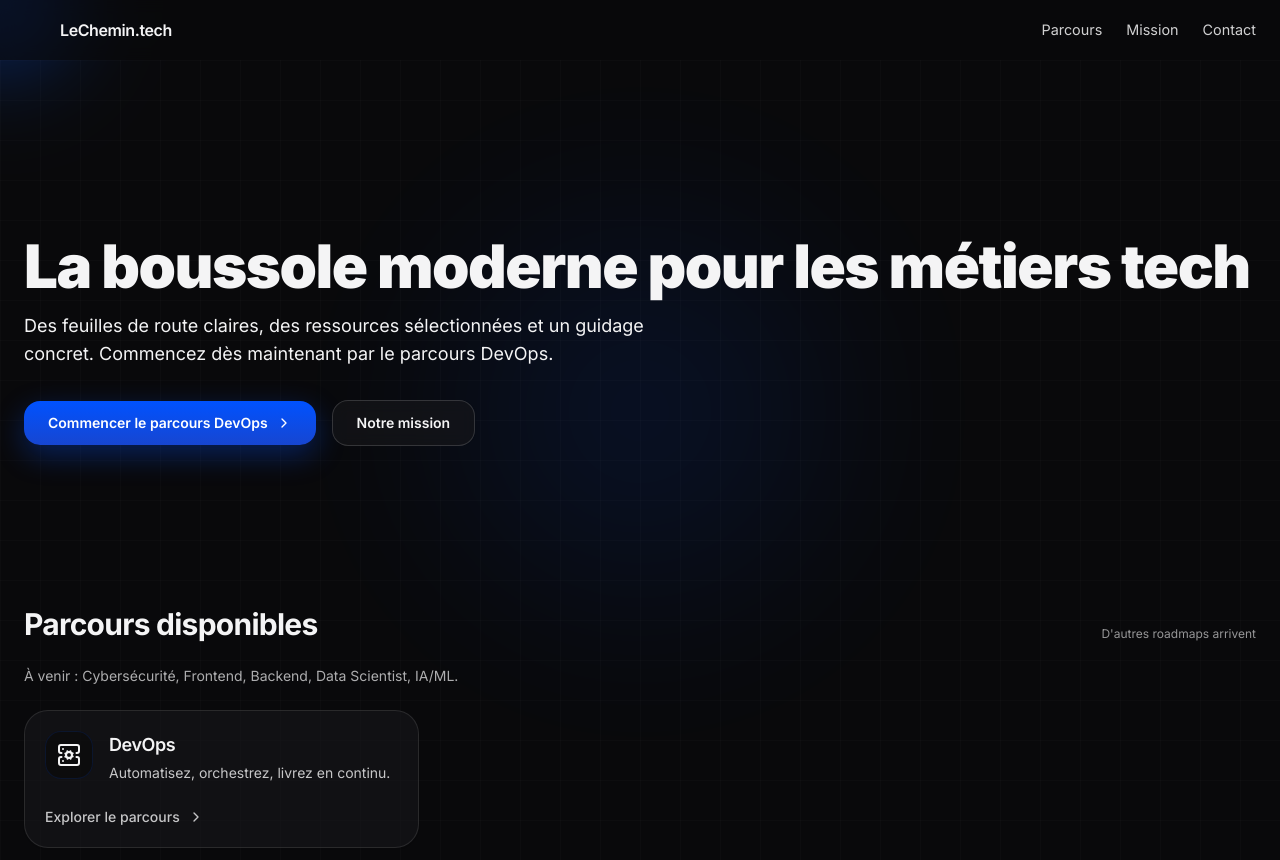
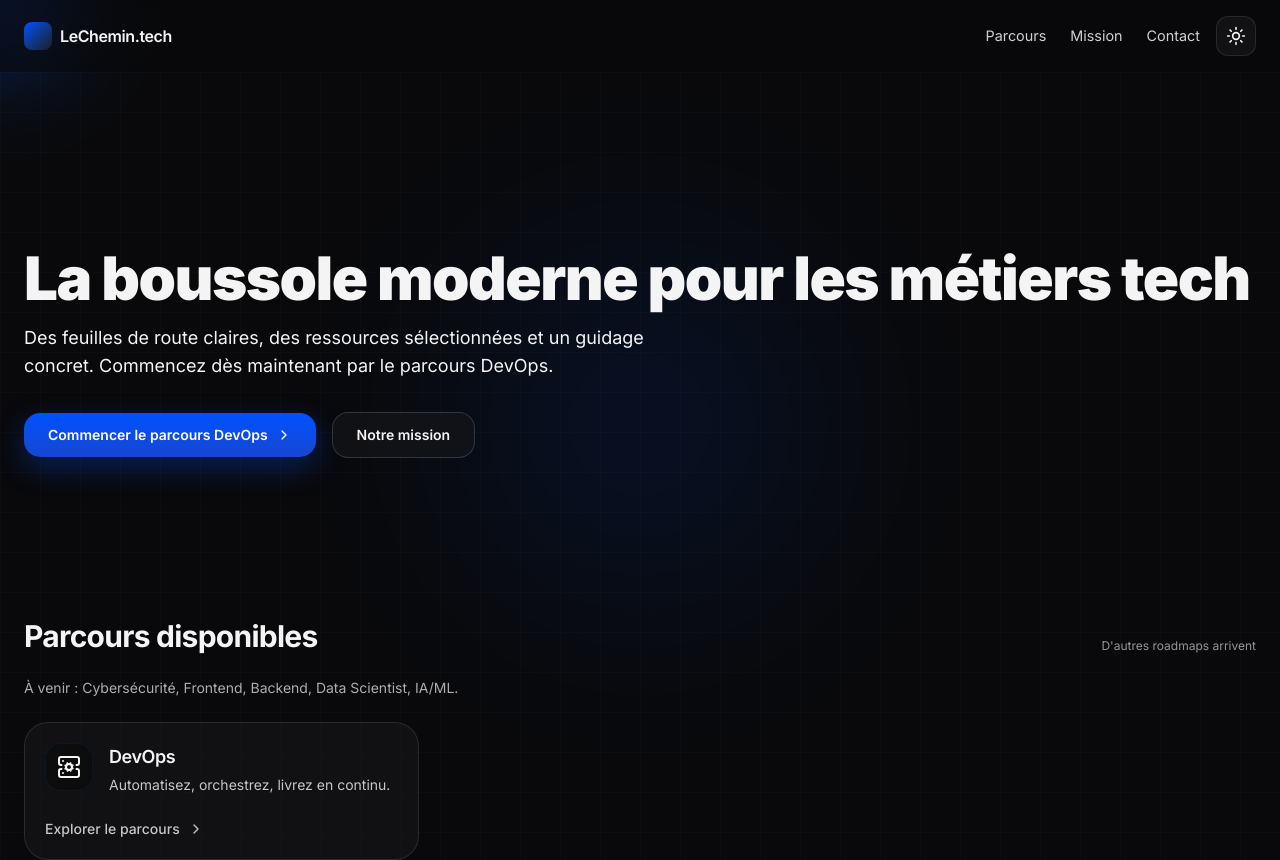
Before and after one commit to Tutanka01/LeChemin, a React (Vite) app: page / in a window 1280 px wide. Shown: the top 860 px of the page. Built offline with nearby package versions, Linux system fonts and the light colour scheme.

Commit message:
amelioration SEO

```diff
--- a/index.html
+++ b/index.html
@@ -4,13 +4,54 @@
     <meta charset="UTF-8" />
     <link rel="icon" type="image/svg+xml" href="/vite.svg" />
     <meta name="viewport" content="width=device-width, initial-scale=1.0" />
-    <title>LeChemin.tech - La boussole moderne pour les métiers tech</title>
-    <meta name="description" content="Des feuilles de route claires, des ressources sélectionnées et un guidage concret pour votre carrière tech. Commencez par le parcours DevOps." />
-    <link rel="preconnect" href="https://fonts.googleapis.com">
-    <link rel="preconnect" href="https://fonts.gstatic.com" crossorigin>
-    <link href="https://fonts.googleapis.com/css2?family=Inter:wght@300;400;500;600;700;800;900&display=swap" rel="stylesheet">
+    <title>LeChemin.tech - Apprendre DevOps & Cloud en Français (Feuilles de route)</title>
+    <meta name="description" content="Apprenez le DevOps, le Cloud, l'infrastructure, la CI/CD, la containerisation et la sécurité en français. Feuilles de route structurées, ressources sélectionnées et guides pratiques pour progresser rapidement." />
+    <meta name="keywords" content="devops, apprendre devops, cloud, aws, kubernetes, docker, ci cd, cours devops français, roadmap devops, formation devops, linux, git, terraform, sécurité, observabilité" />
+    <link rel="canonical" href="https://lechemin.tech/" />
+    <meta name="robots" content="index,follow,max-snippet:-1,max-image-preview:large,max-video-preview:-1" />
+    <meta name="theme-color" content="#0052FF" />
+
+    <!-- Open Graph -->
+    <meta property="og:site_name" content="LeChemin.tech" />
+    <meta property="og:type" content="website" />
+    <meta property="og:title" content="LeChemin.tech - Feuilles de route DevOps & Cloud en Français" />
+    <meta property="og:description" content="Roadmaps DevOps & Cloud complètes : Linux, Git, Docker, Kubernetes, AWS, Terraform, CI/CD, Sécurité. Parcourez, progressez, montez en compétences." />
+    <meta property="og:url" content="https://lechemin.tech/" />
+    <meta property="og:image" content="https://lechemin.tech/og-image.jpg" />
+    <meta property="og:image:alt" content="Roadmap DevOps & Cloud - LeChemin.tech" />
+
+    <!-- Twitter -->
+    <meta name="twitter:card" content="summary_large_image" />
+    <meta name="twitter:title" content="Feuilles de route DevOps & Cloud en Français - LeChemin.tech" />
+    <meta name="twitter:description" content="Apprentissage structuré: Linux, Git, Docker, Kubernetes, AWS, Terraform, CI/CD, Sécurité." />
+    <meta name="twitter:image" content="https://lechemin.tech/og-image.jpg" />
+
+    <!-- Pré-chargement / performance -->
+    <link rel="preconnect" href="https://fonts.googleapis.com" crossorigin />
+    <link rel="preconnect" href="https://fonts.gstatic.com" crossorigin />
+    <link href="https://fonts.googleapis.com/css2?family=Inter:wght@300;400;500;600;700;800;900&display=swap" rel="stylesheet" />
+
+    <!-- Données structurées JSON-LD -->
+    <script type="application/ld+json">
+      {"@context":"https://schema.org","@type":"WebSite","name":"LeChemin.tech","url":"https://lechemin.tech/","inLanguage":"fr","potentialAction":{"@type":"SearchAction","target":"https://lechemin.tech/?q={search_term_string}","query-input":"required name=search_term_string"}}
+    </script>
+    <script type="application/ld+json">
+      {"@context":"https://schema.org","@type":"Organization","name":"LeChemin.tech","url":"https://lechemin.tech/","logo":"https://lechemin.tech/logo.png","sameAs":["https://www.linkedin.com/company/lechemin","https://twitter.com/lechemin"]}
+    </script>
+    <script type="application/ld+json">
+      {"@context":"https://schema.org","@type":"Course","name":"Parcours DevOps","description":"Roadmap DevOps structurée: Linux, Git, Scripting, Docker, Kubernetes, Cloud, CI/CD, Sécurité & Observabilité.","provider":{"@type":"Organization","name":"LeChemin.tech","sameAs":"https://lechemin.tech/"},"educationalCredentialAwarded":"Compétences pratiques DevOps","inLanguage":"fr"}
+    </script>
+    <script type="application/ld+json">
+      {"@context":"https://schema.org","@type":"BreadcrumbList","itemListElement":[{"@type":"ListItem","position":1,"name":"Accueil","item":"https://lechemin.tech/"},{"@type":"ListItem","position":2,"name":"Parcours DevOps","item":"https://lechemin.tech/#devops"}]}
+    </script>
+    <link rel="sitemap" type="application/xml" title="Sitemap" href="/sitemap.xml" />
   </head>
   <body class="dark">
+    <noscript>
+      <div style="padding:1rem;max-width:760px;margin:0 auto;font-family:Inter,system-ui,sans-serif;font-size:14px;">
+        Pour une expérience complète (animations, navigation interactive), activez JavaScript. Vous pouvez néanmoins consulter la structure principale: Roadmap DevOps (Linux, Git, Scripting, Docker, Kubernetes, Cloud, CI/CD, Sécurité) et ressources en français.
+      </div>
+    </noscript>
     <div id="root"></div>
     <script type="module" src="/src/main.tsx"></script>
   </body>
--- a/package.json
+++ b/package.json
@@ -13,7 +13,8 @@
     "framer-motion": "^10.16.4",
     "lucide-react": "^0.294.0",
     "react": "^18.2.0",
-    "react-dom": "^18.2.0"
+    "react-dom": "^18.2.0",
+    "react-helmet-async": "^2.0.5"
   },
   "devDependencies": {
     "@types/react": "^18.2.37",
--- a/src/App.tsx
+++ b/src/App.tsx
@@ -4,24 +4,27 @@
 import React, { useEffect, useRef, useState } from "react";
 import { motion } from "framer-motion";
 import {
+  Moon,
+  Sun,
   ArrowLeft,
   Menu,
   X
 } from "lucide-react";
 import Home from "./pages/Home";
 import Parcours from "./pages/Parcours";
+import { Helmet, HelmetProvider } from 'react-helmet-async';
 
 export default function App() {
-  // Theme (force dark)
-  const [isDark] = useState(true);
+  // Theme (default: dark)
+  const [isDark, setIsDark] = useState(true);
   const [currentPage, setCurrentPage] = useState<"home" | "parcours">("home");
   const [mobileOpen, setMobileOpen] = useState(false);
 
   useEffect(() => {
     const root = document.documentElement;
-    root.classList.add("dark"); // toujours sombre
-    return () => root.classList.add("dark");
-  }, []);
+    if (isDark) root.classList.add("dark");
+    else root.classList.remove("dark");
+  }, [isDark]);
 
   useEffect(() => {
     document.body.style.overflow = mobileOpen ? 'hidden' : '';
@@ -46,7 +49,21 @@ export default function App() {
   const navigateToHome = () => { setCurrentPage("home"); setMobileOpen(false); };
 
   return (
-    <div className="relative">
+    <HelmetProvider>
+      <div className="relative" style={{ ['--accent' as string]: accent }}>
+        <Helmet>
+          <title>{currentPage === 'parcours' ? 'Parcours DevOps - LeChemin.tech' : 'LeChemin.tech - Roadmaps DevOps & Cloud en Français'}</title>
+          <meta name="description" content={currentPage === 'parcours' ? 'Parcours DevOps complet: Linux, Git, Scripting, Docker, Kubernetes, Cloud, CI/CD, Sécurité & Observabilité.' : 'Apprendre le DevOps & Cloud en français: roadmaps structurées, ressources sélectionnées, guides pratiques.'} />
+          <link rel="canonical" href={currentPage === 'parcours' ? 'https://lechemin.tech/parcours' : 'https://lechemin.tech/'} />
+          <meta property="og:title" content={currentPage === 'parcours' ? 'Parcours DevOps - LeChemin.tech' : 'LeChemin.tech - Roadmaps DevOps & Cloud'} />
+          <meta property="og:description" content={currentPage === 'parcours' ? 'Roadmap DevOps structurée avec étapes: Linux, Git, Scripting, Docker, Kubernetes, Cloud, CI/CD, Sécurité.' : 'Apprenez le DevOps, Kubernetes, Docker, Terraform, CI/CD, Cloud en français.'} />
+          <meta property="og:url" content={currentPage === 'parcours' ? 'https://lechemin.tech/parcours' : 'https://lechemin.tech/'} />
+          <meta property="og:image" content="https://lechemin.tech/og-image.jpg" />
+          <meta name="twitter:card" content="summary_large_image" />
+          <meta name="twitter:title" content={currentPage === 'parcours' ? 'Parcours DevOps - LeChemin.tech' : 'LeChemin.tech - Roadmaps DevOps & Cloud'} />
+          <meta name="twitter:description" content={currentPage === 'parcours' ? 'Roadmap DevOps complète en français.' : 'Apprendre le DevOps & Cloud en français.'} />
+          <meta name="twitter:image" content="https://lechemin.tech/og-image.jpg" />
+        </Helmet>
         {/* NAVBAR - Fixed across all pages */}
         <header className="sticky top-0 z-50 backdrop-blur supports-[backdrop-filter]:bg-white/60 dark:supports-[backdrop-filter]:bg-zinc-950/60">
           <nav className="mx-auto flex w-full max-w-7xl items-center justify-between px-4 py-3 md:py-4 md:px-6">
@@ -77,8 +94,15 @@ export default function App() {
                 )}
               </div>
 
-            {/* Theme toggle removed */}
-            {/* (Supprimé: plus de mode clair) */}
+              {/* Theme toggle */}
+              <button
+                onClick={() => setIsDark((v) => !v)}
+                className="inline-flex h-10 w-10 items-center justify-center rounded-xl border border-white/10 bg-white/70 text-zinc-800 transition hover:bg-white dark:bg-zinc-900/70 dark:text-zinc-100 dark:hover:bg-zinc-900"
+                aria-label="Basculer le thème"
+                title="Basculer le thème"
+              >
+                {isDark ? <Sun className="h-5 w-5" /> : <Moon className="h-5 w-5" />}
+              </button>
 
               {/* Hamburger bouton (mobile) */}
               <button
@@ -153,7 +177,12 @@ export default function App() {
                   </>
                 )}
                 <div className="pt-4 flex gap-3">
-                {/* Bouton thème supprimé */}
+                  <button
+                    onClick={() => setIsDark(v => !v)}
+                    className="flex-1 rounded-2xl bg-zinc-900 text-white py-4 text-sm font-medium dark:bg-white dark:text-zinc-900 transition"
+                  >
+                    {isDark ? 'Mode clair' : 'Mode sombre'}
+                  </button>
                 </div>
                 <div className="pt-10 text-[10px] uppercase tracking-[0.15em] text-center opacity-40">MENU</div>
               </div>
@@ -172,7 +201,7 @@ export default function App() {
           {currentPage === "home" ? (
             <Home
               isDark={isDark}
-            setIsDark={() => { /* noop: mode clair désactivé */ }}
+              setIsDark={setIsDark}
               onNavigateToParcours={navigateToParcours}
               glowRef={glowRef}
               handleMouseMove={handleMouseMove}
@@ -181,7 +210,7 @@ export default function App() {
           ) : (
             <Parcours
               isDark={isDark}
-            setIsDark={() => { /* noop */ }}
+              setIsDark={setIsDark}
               glowRef={glowRef}
               handleMouseMove={handleMouseMove}
               accent={accent}
@@ -199,5 +228,6 @@ export default function App() {
           @media (max-width: 767px){ html { overscroll-behavior-y: contain; } }
         `}</style>
       </div>
+    </HelmetProvider>
   );
 }
--- a/src/pages/Home.tsx
+++ b/src/pages/Home.tsx
@@ -69,6 +69,7 @@ export default function Home({ onNavigateToParcours, glowRef, handleMouseMove, a
       className="relative min-h-screen text-zinc-900 antialiased dark:bg-zinc-950 dark:text-zinc-100"
       onMouseMove={handleMouseMove}
     >
+      <h1 className="sr-only">Roadmap DevOps & Cloud en Français – LeChemin.tech</h1>
       {/* Subtle static background */}
       <div aria-hidden className="pointer-events-none absolute inset-0 overflow-hidden">
         <div
```
Also changed, not shown: public/robots.txt (added), 2 other files (tests, documents, lock files or other folders). Lines whose indentation alone changed are shown as unchanged.
